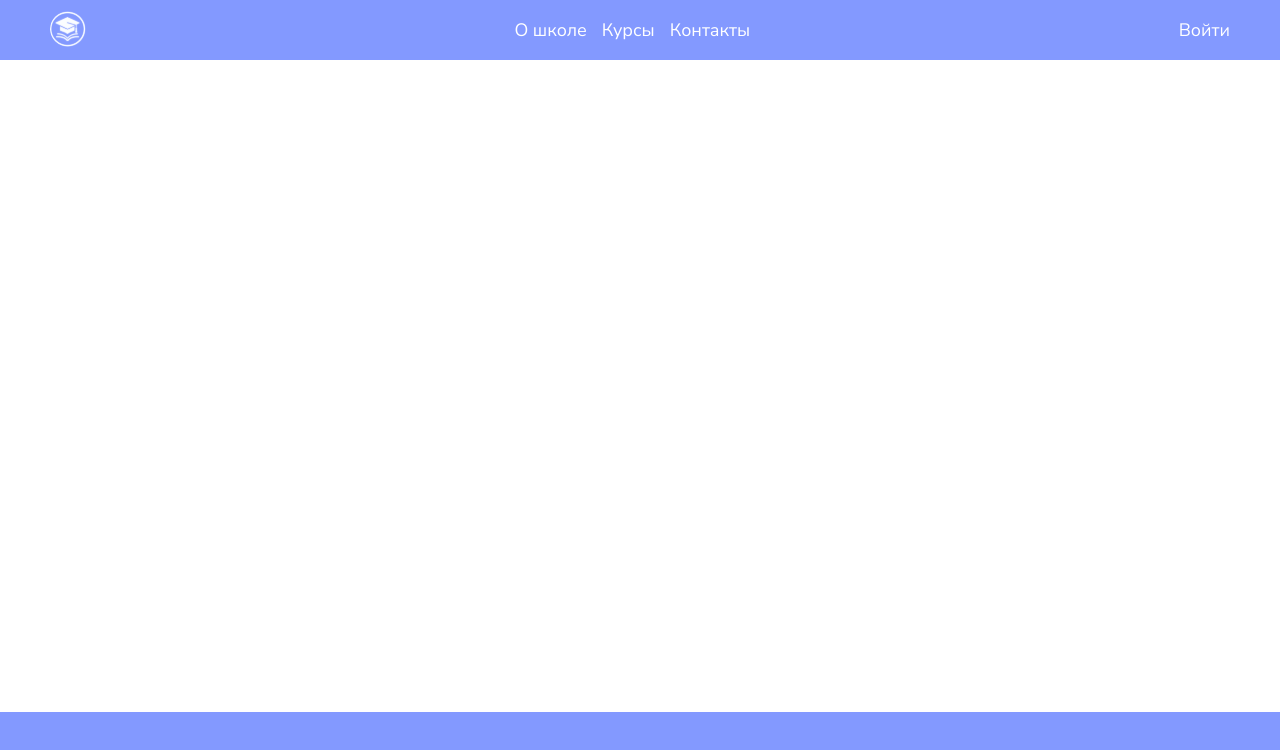
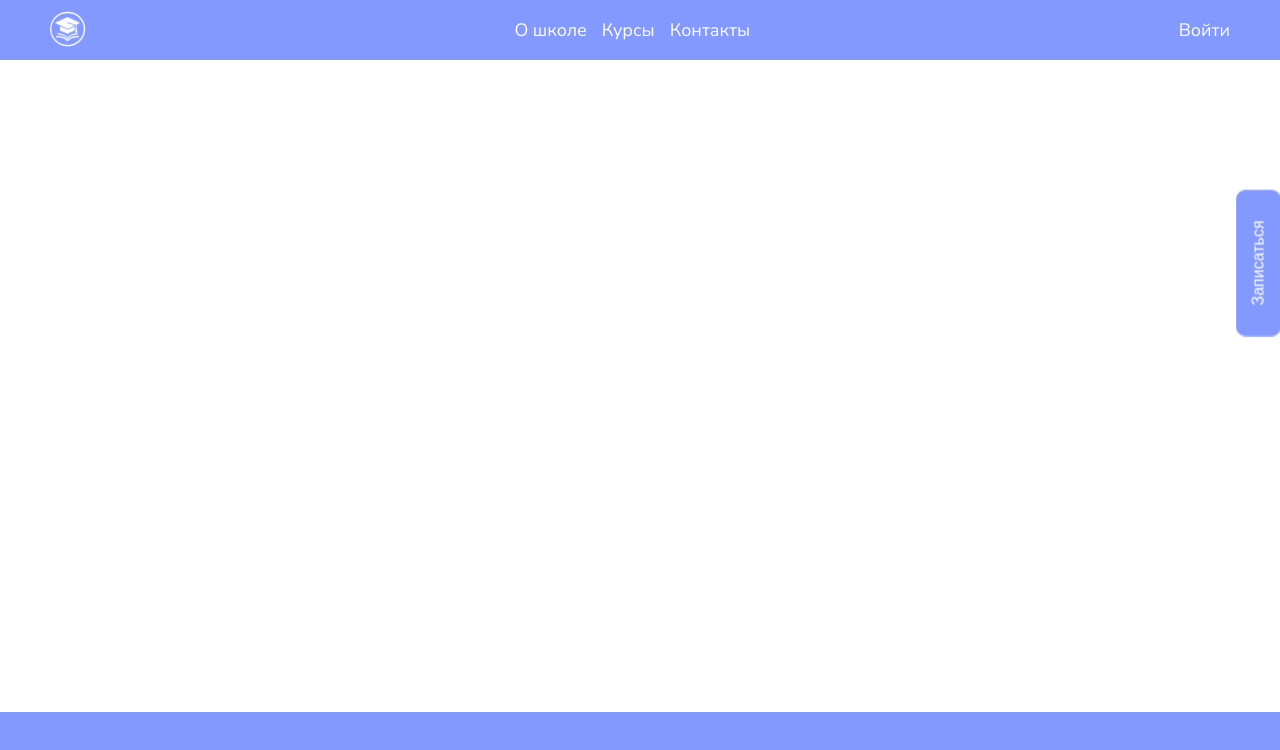
Before and after one commit to daniarmakyev/Evrika, a Next.js app: page / in a window 1280 px wide. Shown: the top 750 px of the page. Built offline with nearby package versions, Linux system fonts and the light colour scheme.

Commit message:
Added aside btn

```diff
--- a/src/app/page.tsx
+++ b/src/app/page.tsx
@@ -1,11 +1,13 @@
 import Header from "@components/Header";
 import Footer from "@components/Footer";
+import AsideButton from "@components/AsideButton";
 
 export default function Home() {
   return (
     <>
       <Header />
       <main className="App">
+        <AsideButton />
       </main>
       <Footer />
     </>
--- /dev/null
+++ b/src/components/AsideButton/index.tsx
@@ -0,0 +1,21 @@
+'use client';
+
+import React from "react";
+import styles from "./styles.module.scss";
+
+const AsideButton = ({}) => {
+  const scrollToSignup = () => {
+    const section = document.getElementById("signup");
+    if (section) {
+      section.scrollIntoView({ behavior: "smooth" });
+    }
+  };
+
+  return (
+    <button className={styles.asideBtn} onClick={scrollToSignup}>
+      <span>Записаться</span>
+    </button>
+  )
+};
+
+export default AsideButton;
--- /dev/null
+++ b/src/components/AsideButton/styles.module.scss
@@ -0,0 +1,34 @@
+@import "../../styles/varibles";
+@import "../../styles/mixins/";
+
+.asideBtn {
+  width: auto;
+  height: auto;
+  position: fixed;
+  top: 30%;
+  right: -52px;
+  background: $primary;
+  border-radius: 10px;
+  border: 1px solid #A8B8FF;
+  cursor: pointer;
+  transform: rotate(270deg);
+  transition: all .3s ease-in-out;
+  padding: 14px 30px;
+  z-index: 999999;
+
+  &:hover {
+    background: #A8B8FF;
+    border: 1px solid $primary;
+
+    span {
+      color: $dark;
+    }
+  }
+
+  span {
+    font-size: 16px;
+    line-height: 100%;
+    color: $White;
+    transition: all .3s ease-in-out;
+  }
+}
```
